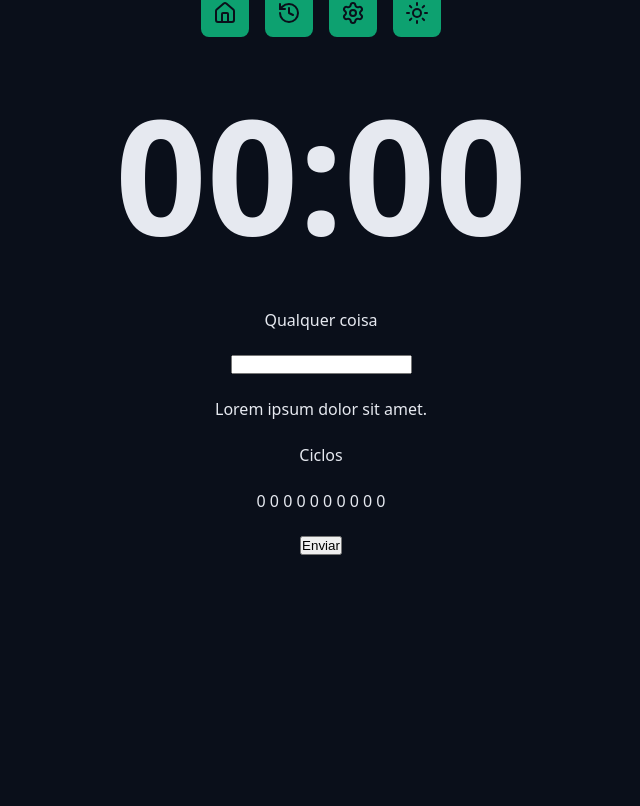
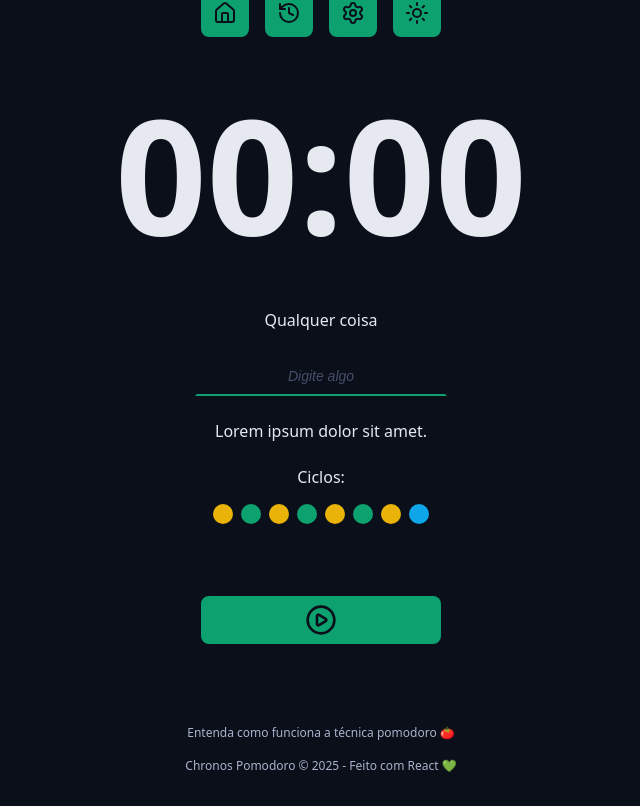
Before and after one commit to joaoarthurolv/chronos-pomodoro, a React (Vite) app: page / in a window 1280 px wide. Shown: the part 264-1070 px from the top of the page, without its empty margins (319-959 px from the left). Before the commit the page ends 851 px from the top, so only its background shows below. Built offline with nearby package versions, Linux system fonts and the light colour scheme.

Commit message:
creating complementar modules

```diff
--- a/src/App.tsx
+++ b/src/App.tsx
@@ -6,6 +6,10 @@
 import { Menu } from "./components/Menu";
 import { Countdown } from "./components/Countdown";
 import { DefaultInput } from "./components/DefaultInput.tsx";
+import { Cycles } from "./components/Cycles.tsx";
+import { DefaultButton } from "./components/DefaultButton.tsx";
+import { PlayCircleIcon } from "lucide-react";
+import { Footer } from "./components/Footer.tsx";
 
 export function App() {
   return (
@@ -25,7 +29,13 @@
       <Container>
         <form className="form">
           <div className="formRow">
-            <DefaultInput labelText="Qualquer coisa" id="meuInput" type="text" title="TITULO" />
+            <DefaultInput
+              labelText="Qualquer coisa"
+              id="meuInput"
+              type="text"
+              title="TITULO"
+              placeholder="Digite algo"
+            />
           </div>
 
           <div className="formRow">
@@ -33,14 +43,17 @@
           </div>
 
           <div className="formRow">
-            <p>Ciclos</p>
-            <p>0 0 0 0 0 0 0 0 0 0</p>
+            <Cycles />
           </div>
 
           <div className="formRow">
-            <button>Enviar</button>
+            <DefaultButton icon={<PlayCircleIcon />} color="green" />
           </div>
         </form>
+      </Container>
+
+      <Container>
+        <Footer />
       </Container>
     </>
   );
--- /dev/null
+++ b/src/components/Cycles.module.css
@@ -0,0 +1,31 @@
+.cycles {
+  display: flex;
+  flex-direction: column;
+  align-items: center;
+  justify-content: center;
+  gap: 1.6rem;
+}
+
+.cycleDots {
+  display: flex;
+  gap: 0.8rem;
+}
+
+.cycleDot {
+  width: 2rem;
+  height: 2rem;
+  background-color: var(--primary);
+  border-radius: 50%;
+}
+
+.workTime {
+  background-color: var(--warning);
+}
+
+.shortBreakTime {
+  background-color: var(--primary);
+}
+
+.longBreakTime {
+  background-color: var(--info);
+}
--- /dev/null
+++ b/src/components/Cycles.tsx
@@ -0,0 +1,20 @@
+import styles from "./Cycles.module.css";
+
+export function Cycles() {
+  return (
+    <div className={styles.cycles}>
+      <span>Ciclos:</span>
+
+      <div className={styles.cycleDots}>
+        <span className={`${styles.cycleDot} ${styles.workTime}`}></span>
+        <span className={`${styles.cycleDot} ${styles.shortBreakTime}`}></span>
+        <span className={`${styles.cycleDot} ${styles.workTime}`}></span>
+        <span className={`${styles.cycleDot} ${styles.shortBreakTime}`}></span>
+        <span className={`${styles.cycleDot} ${styles.workTime}`}></span>
+        <span className={`${styles.cycleDot} ${styles.shortBreakTime}`}></span>
+        <span className={`${styles.cycleDot} ${styles.workTime}`}></span>
+        <span className={`${styles.cycleDot} ${styles.longBreakTime}`}></span>
+      </div>
+    </div>
+  );
+}
--- /dev/null
+++ b/src/components/DefaultButton.module.css
@@ -0,0 +1,33 @@
+.button {
+  border: none;
+  background-color: var(--primary);
+  color: var(--text-over-primary);
+  display: flex;
+  align-items: center;
+  justify-content: center;
+  min-width: 24rem;
+  padding: 0.8rem;
+  border-radius: 0.8rem;
+  margin: 4.8rem 0;
+  cursor: pointer;
+  transition: all 0.1s ease-in-out;
+}
+
+.button svg {
+  width: 3.2rem;
+  height: 3.2rem;
+}
+
+.button:hover {
+  filter: brightness(80%);
+}
+
+.green {
+  background: var(--primary);
+  color: var(--text-over-primary);
+}
+
+.red {
+  background: var(--error);
+  color: var(--text-over-error);
+}
--- /dev/null
+++ b/src/components/DefaultButton.tsx
@@ -0,0 +1,21 @@
+import * as React from "react";
+import styles from "./DefaultButton.module.css";
+
+type DefaultButtonProps = {
+  icon?: React.ReactNode;
+  color?: "green" | "red";
+} & React.ComponentProps<"button">;
+
+export function DefaultButton({
+  icon,
+  color = "green",
+  ...props
+}: DefaultButtonProps) {
+  return (
+    <>
+      <button className={`${styles.button} ${styles[color]}`} {...props}>
+        {icon}
+      </button>
+    </>
+  );
+}
--- a/src/components/DefaultInput.module.css
+++ b/src/components/DefaultInput.module.css
@@ -0,0 +1,28 @@
+.input {
+    background-color: transparent;
+    text-align: center;
+    font-size: 1.8rem;
+    padding: 0.8rem;
+    color: var(--text-default);
+    outline: none;
+
+    border: 0.2rem solid transparent;
+    border-bottom: 0.2rem solid var(--primary);
+    transition: all 0.1s ease-in-out;
+}
+
+.input:focus {
+    border: 0.2rem solid var(--primary);
+    border-radius: 0.8rem;
+}
+
+.input::placeholder {
+    color: var(--gray-500);
+    font-size: 1.4rem;
+    font-style: italic;
+}
+
+.input:disabled {
+    border-bottom: 0.2rem solid var(--disabled);
+    color: var(--text-muted);
+}
--- a/src/components/DefaultInput.tsx
+++ b/src/components/DefaultInput.tsx
@@ -1,4 +1,5 @@
 import * as React from "react";
+import styles from "./DefaultInput.module.css";
 
 type DefaultInputProps = {
     id: string;
@@ -9,7 +10,7 @@
     return (
         <>
             {labelText && <label htmlFor={id}>{labelText}</label>}
-            <input id={id} type={type} {...rest} />
+            <input className={styles.input}  id={id} type={type} {...rest} />
         </>
     );
 }
--- /dev/null
+++ b/src/components/Footer.module.css
@@ -0,0 +1,18 @@
+.footer {
+  display: flex;
+  flex-direction: column;
+  align-items: center;
+  justify-content: center;
+  font-size: 1.2rem;
+  gap: 1.6rem;
+}
+
+.footer a {
+  color: var(--text-muted);
+  text-decoration: none;
+}
+
+.footer a:hover {
+  color: var(--text-muted);
+  text-decoration: underline;
+}
--- /dev/null
+++ b/src/components/Footer.tsx
@@ -0,0 +1,12 @@
+import styles from "./Footer.module.css";
+
+export function Footer() {
+  return (
+    <footer className={styles.footer}>
+      <a href="">Entenda como funciona a técnica pomodoro 🍅</a>
+      <a href="">
+        Chronos Pomodoro &copy; {new Date().getFullYear()} - Feito com React 💚
+      </a>
+    </footer>
+  );
+}
```
